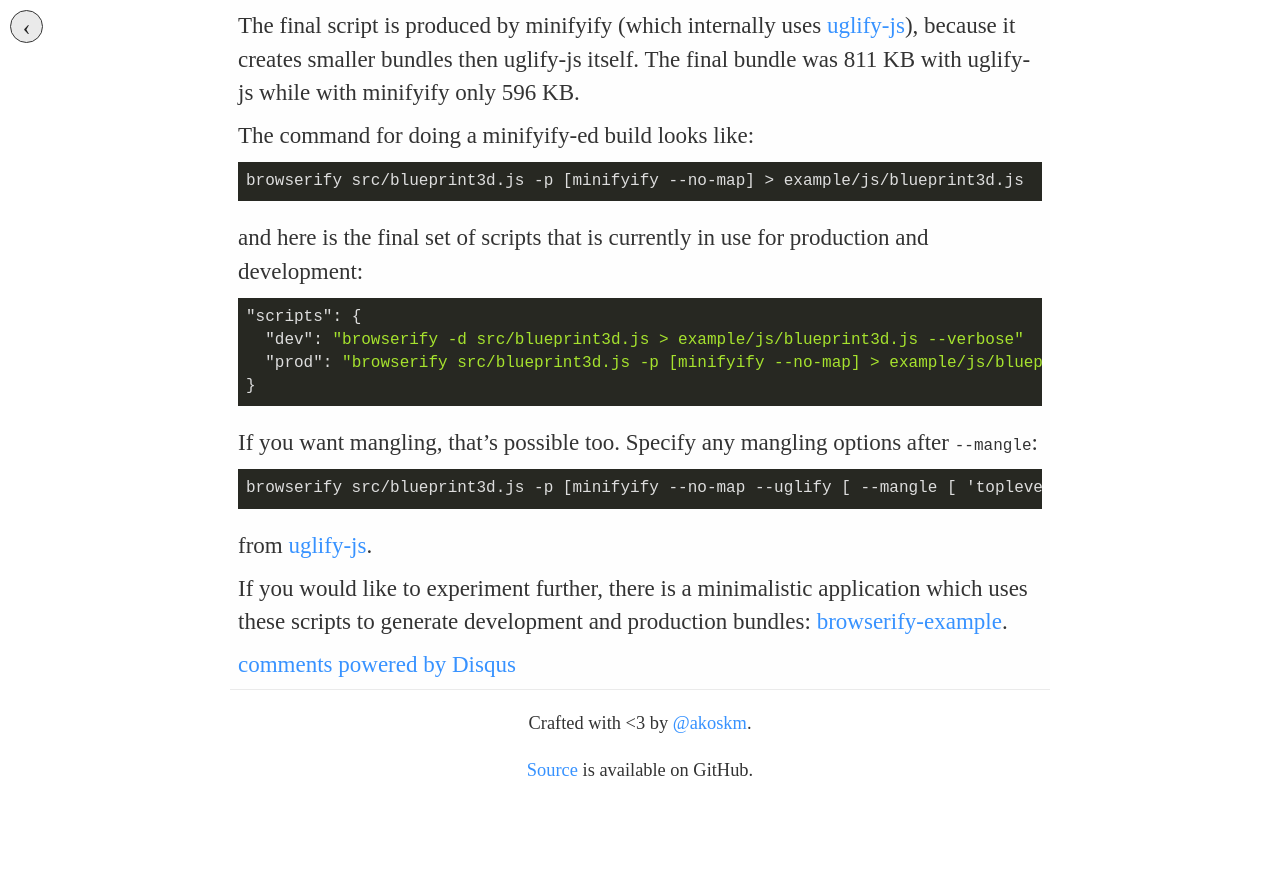
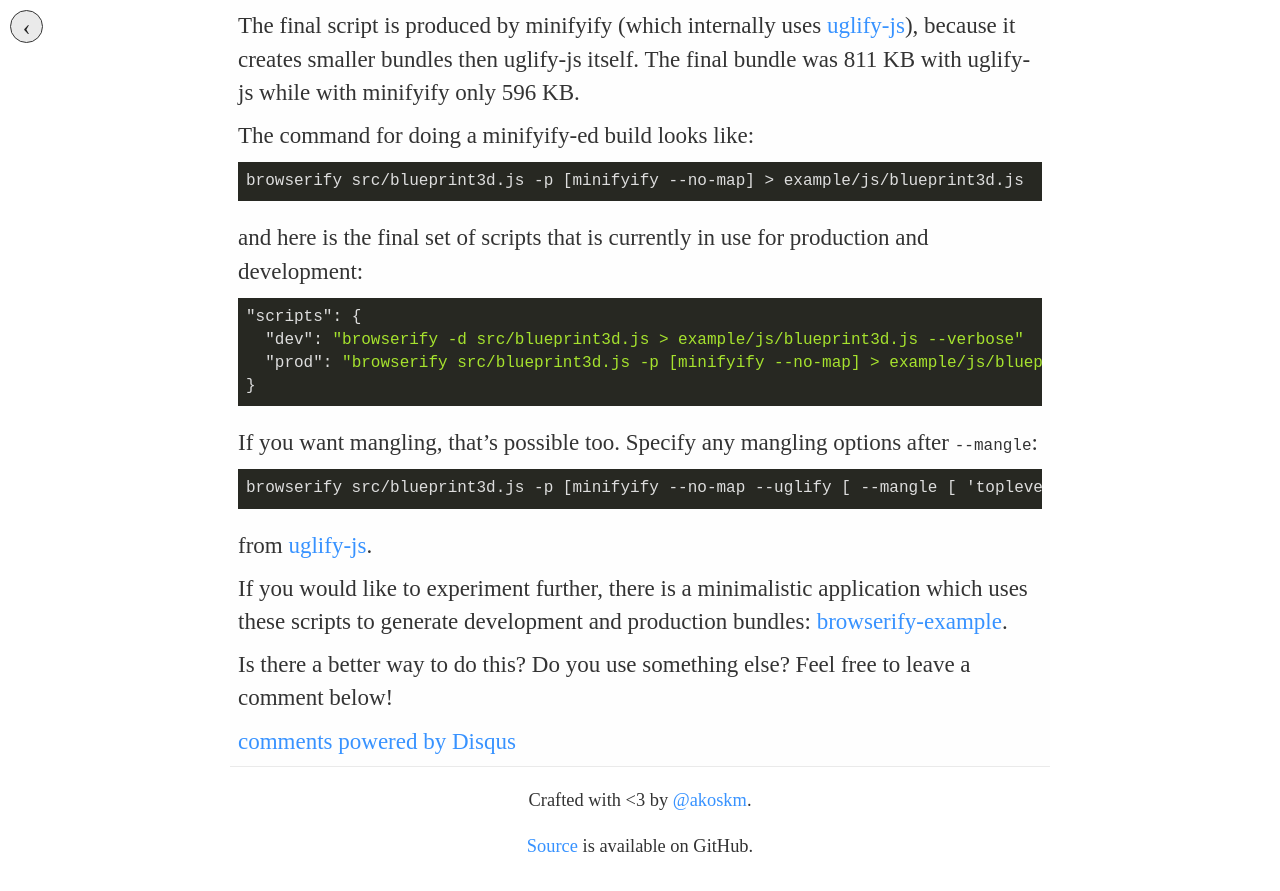
Before and after one commit to akoskm/akoskm.github.io, a Jekyll site: the page built from _posts/2016-09-20-browserify-in-production.md, in a window 1280 px wide and 900 px high, scrolled down 1620 px. Shown: the top 891 px of the window. Built offline with Jekyll 4.4.1, drawn with Linux system fonts in a browser that asks for light colours; nearby versions of some CDN libraries; some web fonts are replaced; comment, search, counter and statistics services are not loaded; before the commit the page ends 2444 px from its top, so only the background shows below that.

Commit message:
have a proper ending

```diff
--- a/_posts/2016-09-20-browserify-in-production.md
+++ b/_posts/2016-09-20-browserify-in-production.md
@@ -79,3 +79,5 @@
 
 If you would like to experiment further, there is a minimalistic application which uses these
 scripts to generate development and production bundles: [browserify-example](https://github.com/akoskm/browserify-example).
+
+Is there a better way to do this? Do you use something else? Feel free to leave a comment below!
```
